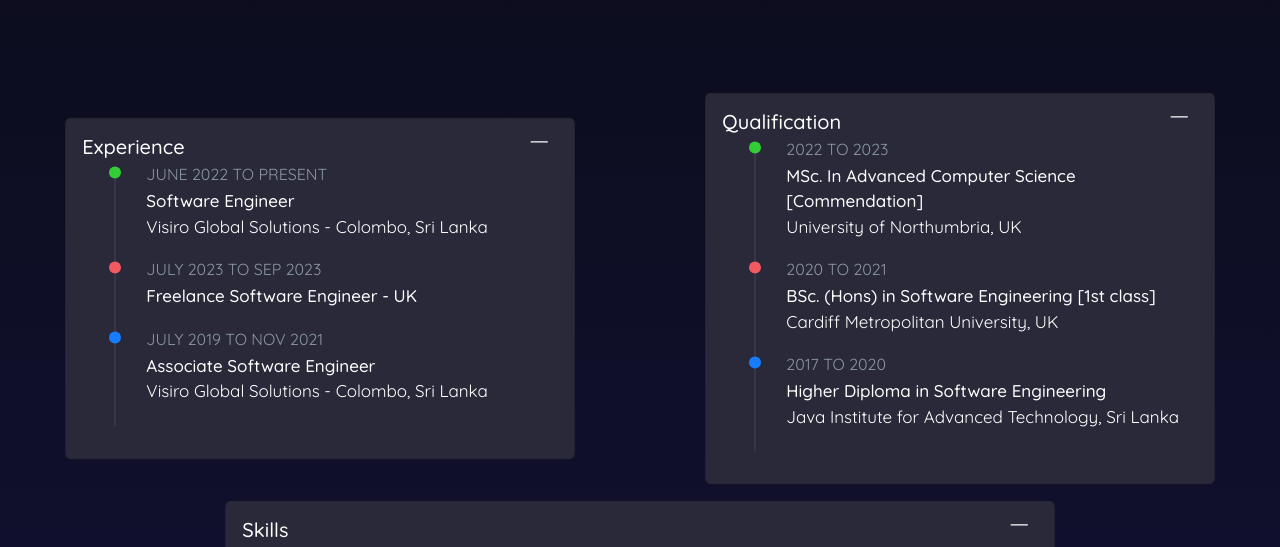
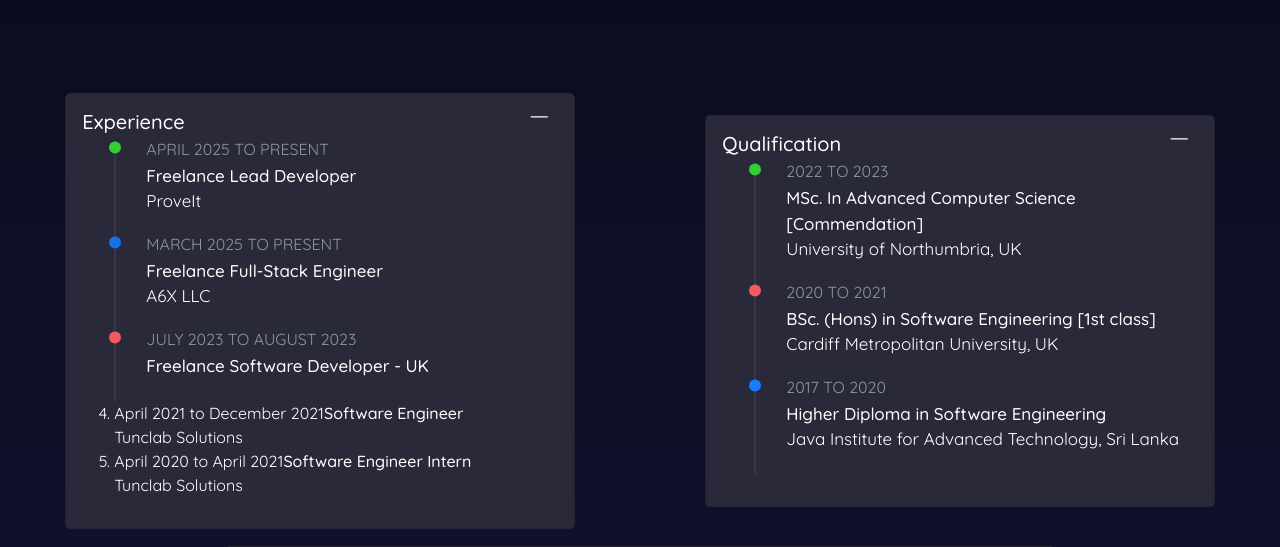
Before and after one commit to nipun2123/MyPortfolio, a React (Vite) app: page / in a window 1280 px wide. Shown: the part 900-1447 px from the top of the page. Built offline with nearby package versions, Linux system fonts and the light colour scheme.

Commit message:
update the work experience

```diff
--- a/src/components/about_me/about_me.jsx
+++ b/src/components/about_me/about_me.jsx
@@ -156,21 +156,35 @@ const about_me = () => {
     <ol className="activity-feed">
 
         <li className="feed-item feed-item-success">
-            <time className="date">June 2022 to Present</time>
-            <span className="text"><b>Software Engineer</b>
+            <time className="date">April 2025 to Present</time>
+            <span className="text"><b>Freelance Lead Developer</b>
               <br />
-              Visiro Global Solutions - Colombo, Sri Lanka
+              ProveIt
+            </span>
+        </li>
+        <li className="feed-item feed-item-primary">
+            <time className="date">March 2025 to Present</time>
+            <span className="text"><b>Freelance Full-Stack Engineer</b>
+              <br />
+              A6X LLC
             </span>
         </li>
         <li className="feed-item feed-item-danger">
-            <time className="date" >July 2023 to Sep 2023</time>
-            <span className="text"><b>Freelance Software Engineer - UK</b></span>
+            <time className="date" >July 2023 to August 2023</time>
+            <span className="text"><b>Freelance Software Developer - UK</b></span>
         </li>
-        <li className="feed-item">
-            <time className="date">July 2019 to Nov 2021</time>
-            <span className="text"><b>Associate Software Engineer </b>
+        <li className="feed-item-warning">
+            <time className="date">April 2021 to December 2021</time>
+            <span className="text"><b>Software Engineer</b>
               <br />
-              Visiro Global Solutions - Colombo, Sri Lanka
+              Tunclab Solutions
+            </span>
+        </li>
+        <li className="feed-item-info">
+            <time className="date">April 2020 to April 2021</time>
+            <span className="text"><b>Software Engineer Intern</b>
+              <br />
+              Tunclab Solutions
             </span>
         </li>
 
```
